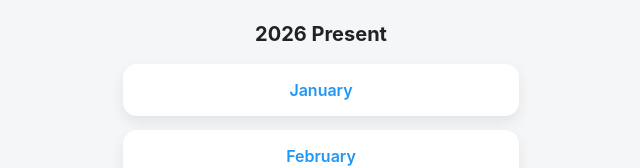
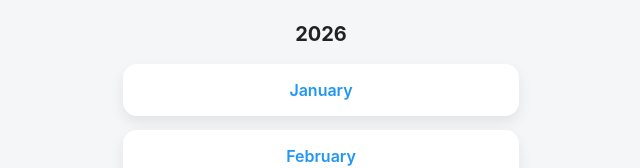
Before and after one commit to officialappaarav-spec/current-affairsMonths, a plain HTML site: page index.html in a window 1280 px wide. Shown: the top 168 px of the page, without its empty margins (319-959 px from the left). Drawn offline with Linux system fonts and the light colour scheme.

Commit message:
Update index.html

```diff
--- a/index.html
+++ b/index.html
@@ -3,7 +3,7 @@
 <head>
 <meta charset="UTF-8">
 <meta name="viewport" content="width=device-width, initial-scale=1.0">
-<title>2026 Present</title>
+<title>2026 </title>
 
 <style>
 /* ====== RESET ====== */
@@ -77,7 +77,7 @@ body{
 
 <body>
 
-<div class="title">2026 Present</div>
+<div class="title">2026</div>
 
 <div class="month-container" id="months"></div>
 
```
